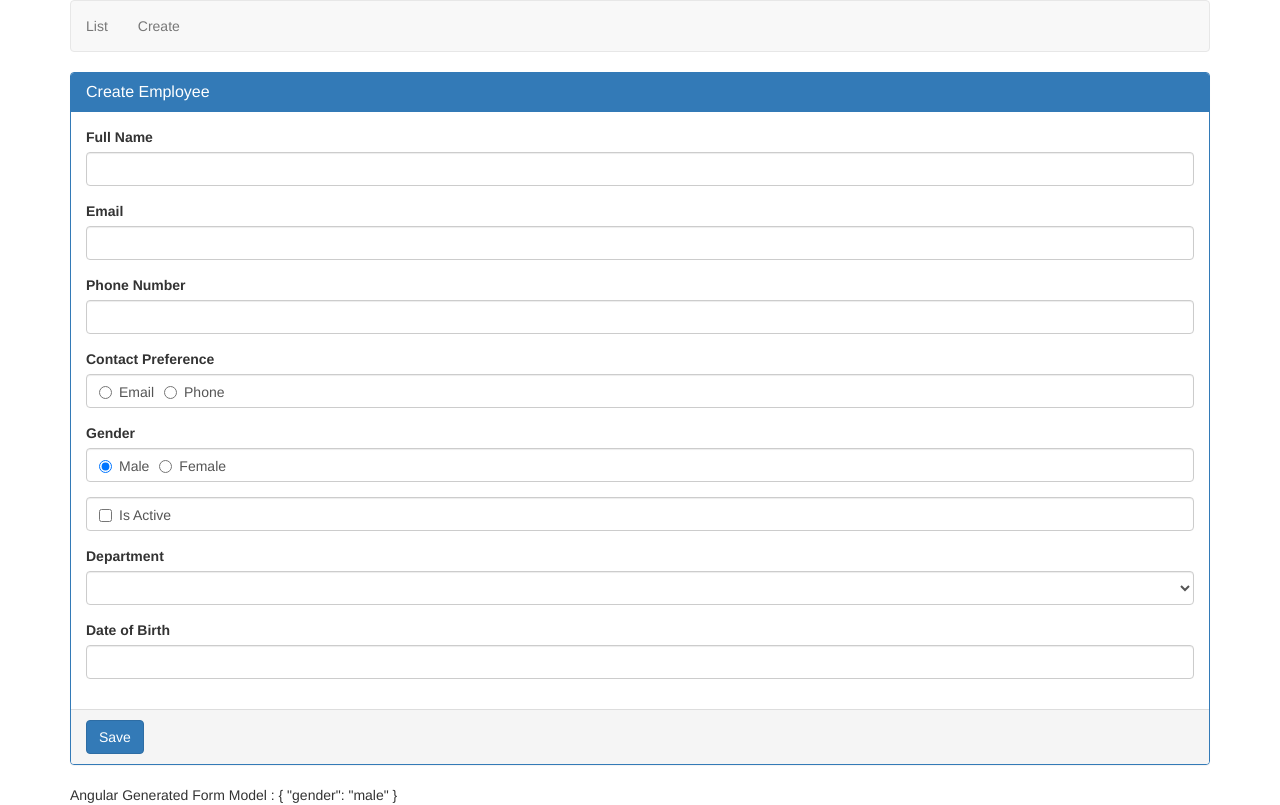
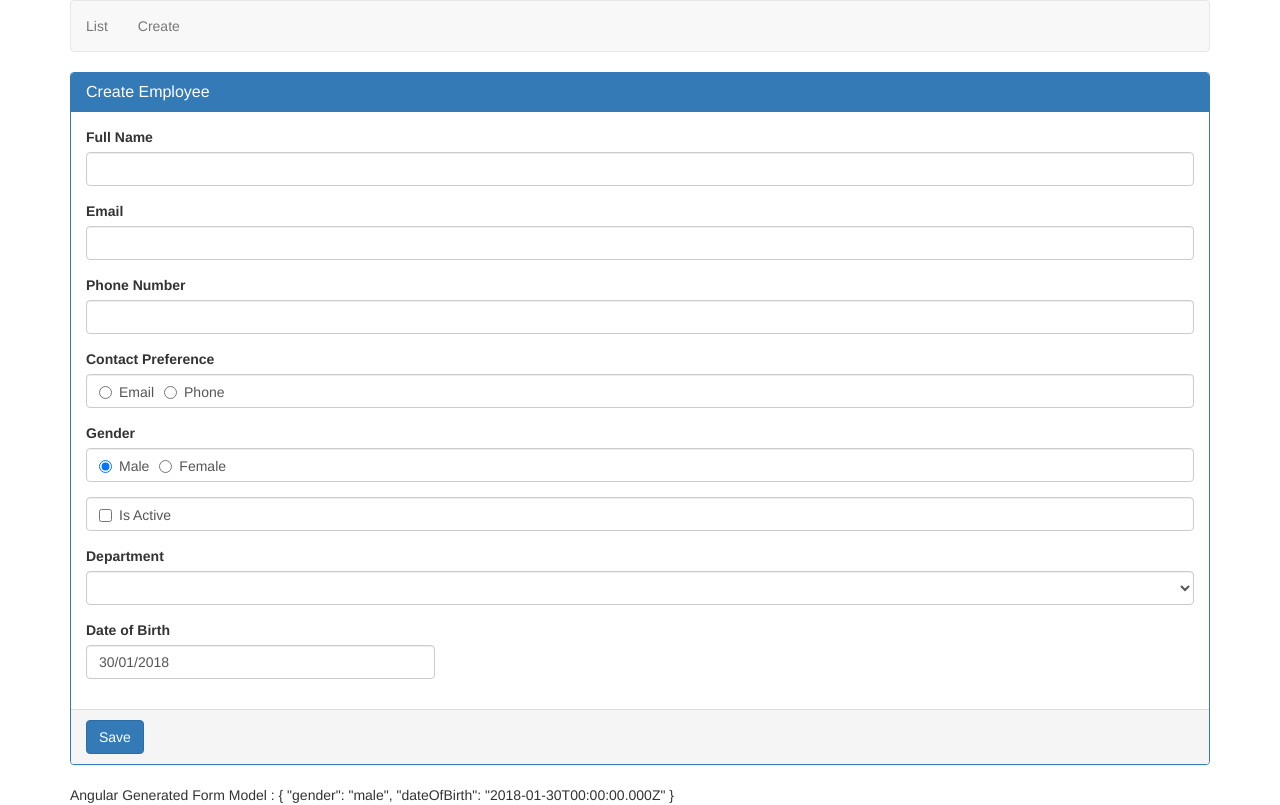
Before and after one commit to bhaveshmaniya/AngularDemo, an Angular app: page /create in a window 1280 px wide. Built offline with nearby package versions, Linux system fonts and the light colour scheme.

Commit message:
Customized datepicker component

```diff
--- a/src/app/employees/create-employee.component.html
+++ b/src/app/employees/create-employee.component.html
@@ -24,12 +24,10 @@
         <label>Contact Preference</label>
         <div class="form-control">
           <label class="radio-inline">
-            <input type="radio" name="contactPreference" value="email" [(ngModel)]="contactPreference">
-            Email
+            <input type="radio" name="contactPreference" value="email" [(ngModel)]="contactPreference"> Email
           </label>
           <label class="radio-inline">
-            <input type="radio" name="contactPreference" value="phone" [(ngModel)]="contactPreference">
-            Phone
+            <input type="radio" name="contactPreference" value="phone" [(ngModel)]="contactPreference"> Phone
           </label>
         </div>
       </div>
@@ -38,12 +36,10 @@
         <label>Gender</label>
         <div class="form-control">
           <label class="radio-inline">
-            <input type="radio" name="gender" value="male" [(ngModel)]="gender">
-            Male
+            <input type="radio" name="gender" value="male" [(ngModel)]="gender"> Male
           </label>
           <label class="radio-inline">
-            <input type="radio" name="gender" value="female" [(ngModel)]="gender">
-            Female
+            <input type="radio" name="gender" value="female" [(ngModel)]="gender"> Female
           </label>
         </div>
       </div>
@@ -51,8 +47,7 @@
       <div class="form-group">
         <div class="form-control">
           <label class="checkbox-inline">
-            <input type="checkbox" name="isActive" [(ngModel)]="isActive">
-            Is Active
+            <input type="checkbox" name="isActive" [(ngModel)]="isActive"> Is Active
           </label>
         </div>
       </div>
@@ -66,10 +61,12 @@
         </select>
       </div>
 
-      <div class="form-group">
-        <label for="dateOfBirth">Date of Birth</label>
-        <input id="dateOfBirth" name="dateOfBirth" [(ngModel)]="dateOfBirth"
-               type="text" bsDatepicker  class="form-control" />
+      <div class="row">
+        <div class="form-group col-md-4">
+          <label for="dateOfBirth">Date of Birth</label>
+          <input id="dateOfBirth" name="dateOfBirth" [(ngModel)]="dateOfBirth" placement="right"
+                 type="text" bsDatepicker [bsConfig]="datePickerConfig" class="form-control" />
+        </div>
       </div>
 
     </div>
--- a/src/app/employees/create-employee.component.ts
+++ b/src/app/employees/create-employee.component.ts
@@ -1,5 +1,7 @@
 import { Component, OnInit } from '@angular/core';
 import { NgForm } from '@angular/forms';
+import { BsDatepickerConfig } from 'ngx-bootstrap/datepicker';
+
 import { Department } from '../models/department.model';
 
 @Component({
@@ -8,6 +10,8 @@ import { Department } from '../models/department.model';
   styleUrls: ['./create-employee.component.css']
 })
 export class CreateEmployeeComponent implements OnInit {
+  datePickerConfig: Partial<BsDatepickerConfig>;
+  dateOfBirth: Date = new Date(2018, 0, 30);
   departments: Department[] = [
     { id: 1, name: 'Help Desk' },
     { id: 2, name: 'HR' },
@@ -15,7 +19,17 @@ export class CreateEmployeeComponent implements OnInit {
     { id: 4, name: 'Payroll' }
   ];
   gender = 'male';
-  constructor() { }
+
+  constructor() {
+    this.datePickerConfig = Object.assign({},
+       {
+          containerClass: 'theme-dark-blue',
+          // showWeekNumbers: true,
+          // minDate: new Date(2018, 0, 1),
+          // maxDate: new Date(2018, 11, 31),
+          dateInputFormat: 'DD/MM/YYYY'
+      });
+  }
 
   ngOnInit() {
   }
```
